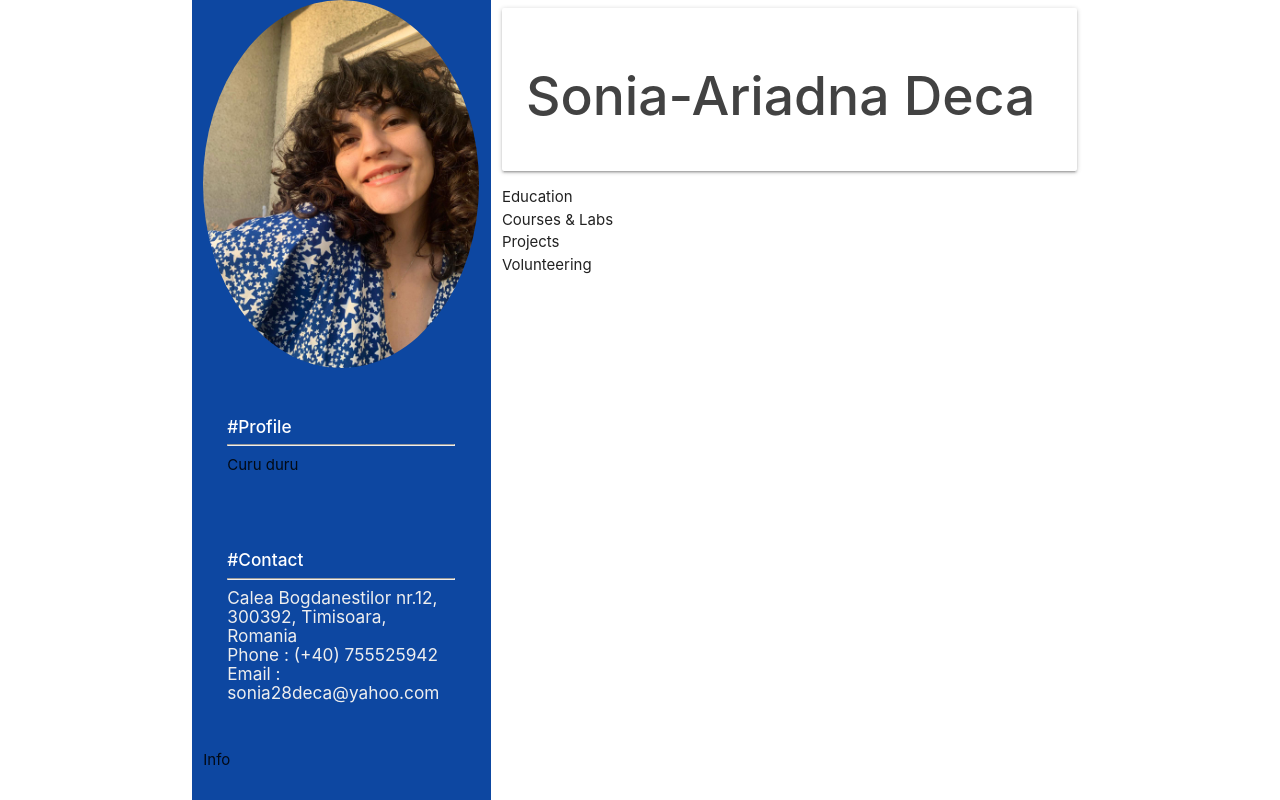
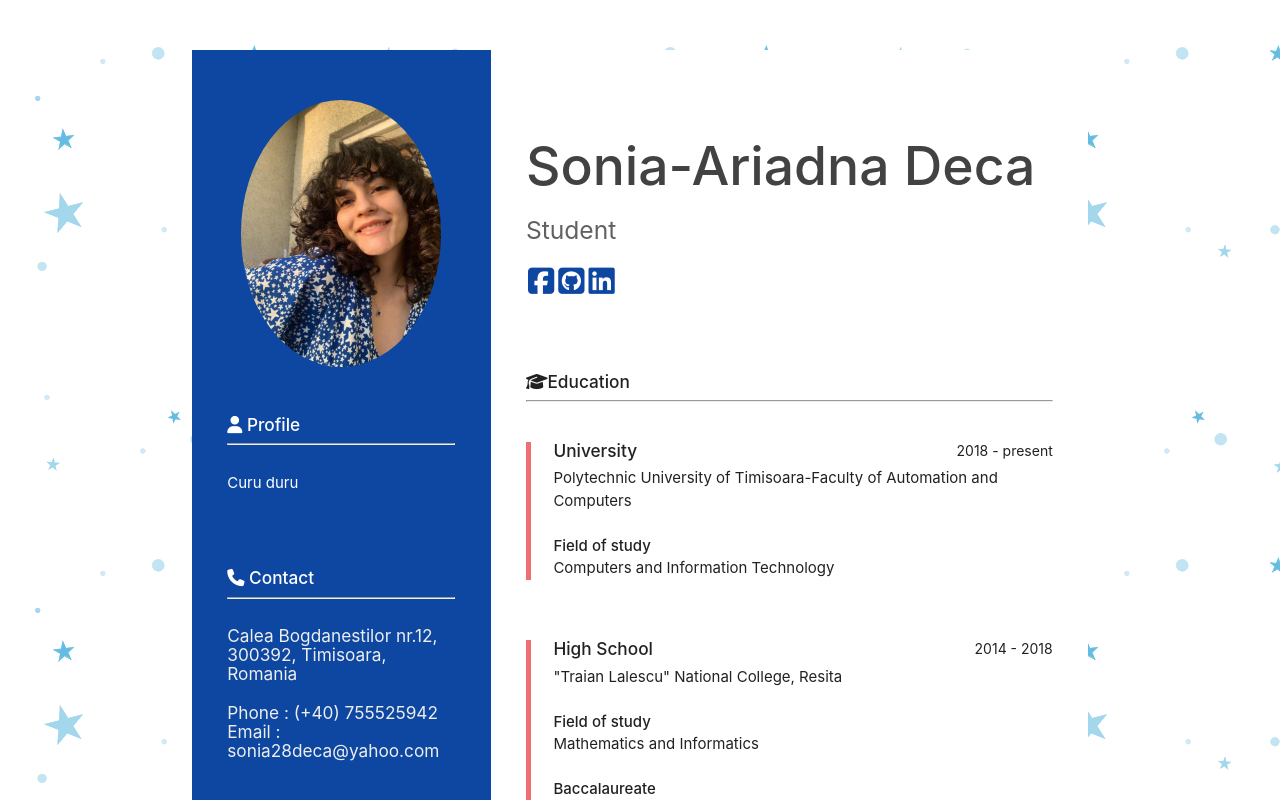
Before and after one commit to soniadeca28/cvReact, a React (Create React App) app: page / in a window 1280 px wide. Shown: the top 800 px of the page. Built offline with nearby package versions, Linux system fonts and the light colour scheme.

Commit message:
About + icons + background

```diff
--- a/src/App.css
+++ b/src/App.css
@@ -1,3 +1,107 @@
+.sameHeight{
+
+  display: flex;
+  flex-direction: row;
+  flex-flow: wrap;
+  justify-content: space-between;
+  align-items: stretch;
+
+}
+
+
+.wrap-content{
+
+  margin-top: 50px;
+  margin-bottom: 50px;
+
+}
+
+.avatarImg{
+
+  display: block;
+  margin: 0 auto;
+  margin-top: 50px;
+  max-width: 200px;
+
+}
+
+
+.social i{
+
+  padding:2px;
+  color: rgb(68,68,68);
+
+}
+
+.mt{
+
+  margin-top: 20px;
+
+}
+
+.pt{
+
+  padding-top: 20px;
+
+}
+
+h5{
+
+  font-size:30px;
+  padding-bottom: 10px;
+}
+
+
+h6 span{
+
+  float:right;
+  font-size: 14px;
+
+}
+
+@media only screen and (max-width : 992px){
+
+  .social i{
+
+    padding:2px;
+    color: #ffff;
+
+  }
+
+}
+
+
+@media only screen and (max-width: 420px){
+
+  h2{
+    font-size: 30px;
+  }
+  h5{
+    font-size: 18px;
+    padding-bottom: 10px;
+  }
+
+  h6{
+    padding-bottom: 15px;
+    line-height: 140%;
+  }
+
+  h6 strong{
+
+    display: block;
+
+  }
+
+  h6 span{
+
+    float: left;
+    font-size:90%;
+
+  }
+
+}
+
+
 .App {
   text-align: center;
 }
--- a/src/components/pages/Home.js
+++ b/src/components/pages/Home.js
@@ -20,14 +20,13 @@ class Home extends Component {
                     <div className="col s12 m12 l4 blue darken-4 sameHeight_child">
                         <Profile/>
                         <Contact/>
-                        <Info/>
                         <Digital/>
                         <Language/>
                         <Certificates/>
                         <Hobbies/>
 
                     </div>
-                    <div className="col s12 m12 l8 white sameHeight_child">
+                    <div className="col s12 m12 l8 white lighten-5 sameHeight_child">
                         <About/>
                         <Education/>
                         <Courses/>
--- a/src/components/pages/about/About.js
+++ b/src/components/pages/about/About.js
@@ -4,7 +4,7 @@ class About extends Component {
     render() {
         return (
             <div>
-                <div className=" card z-depth-o hide-on-med-and-down pt">
+                <div className="card z-depth-0 hide-on-med-and-down pt">
 
                     <div className="card-content social">
 
@@ -13,6 +13,20 @@ class About extends Component {
                         <strong>Sonia-Ariadna Deca</strong>
 
                     </h2>
+
+                        <h5 className="grey-text text-darken-2">Student</h5>
+
+                        <p className="solid">
+                            <a href="https://www.facebook.com/Sonii282312/" target="blank">
+                                <i className="fab blue-text text-darken-4 fa-facebook-square fa-2x"></i>
+                            </a>
+                            <a href="https://github.com/soniadeca28" target="blank">
+                                <i className="fab blue-text text-darken-4 fa-github-square fa-2x"></i>
+                            </a>
+                            <a className="item item-icon-right" href="https://www.linkedin.com/in/sonia-ariadna-deca-5649251bb/"
+                               target="blank">
+                                <i className="fab blue-text text-darken-4 text-lighten-1 fa-linkedin fa-2x"></i>
+                            </a></p>
 
                     </div>
 
--- a/src/components/pages/contact/Contact.js
+++ b/src/components/pages/contact/Contact.js
@@ -10,7 +10,9 @@ class Contact extends Component {
 
                         <h6 className="white-text">
 
-                            <strong>#Contact</strong>
+                            <i class="fas fa-solid fa-phone"></i>
+
+                            <strong> Contact</strong>
 
 
                     <hr/>
--- a/src/components/pages/education/Education.js
+++ b/src/components/pages/education/Education.js
@@ -4,7 +4,95 @@ class Education extends Component {
     render() {
         return (
             <div>
-                Education
+                <div className="card z-depth-0">
+
+                    <div className="card-content">
+
+                        <h6>
+
+                            <strong>
+
+                                <i class="fas fa-graduation-cap"></i>
+
+                                Education
+
+                            </strong>
+
+                        </h6>
+
+
+                        <hr/>
+
+                        <div className="row mt">
+                            <div className="col s12">
+                                <blockquote>
+                                    <h6 className="no-pad mt-bottom">
+                                        <strong>
+                                            University
+                                        </strong>
+                                        <span> 2018 - present </span>
+                                    </h6>
+                                    <p>Polytechnic University of Timisoara-Faculty of Automation and Computers</p>
+
+                                    <br/>
+
+                                    <p>
+                                        <strong>Field of study </strong>
+                                    </p>
+
+                                    <p>Computers and Information Technology</p>
+
+
+
+
+
+
+                                </blockquote>
+                            </div>
+                        </div>
+
+
+
+                        <div className="row mt">
+                            <div className="col s12">
+                                <blockquote>
+                                    <h6 className="no-pad mt-bottom">
+                                        <strong>
+                                            High School
+                                        </strong>
+                                        <span> 2014 - 2018  </span>
+                                    </h6>
+                                    <p>
+                                        "Traian Lalescu" National College, Resita
+                                    </p>
+
+                                    <br/>
+
+                                    <p>
+                                        <strong>Field of study </strong>
+                                    </p>
+
+                                    <p>Mathematics and Informatics</p>
+
+                                    <br/>
+
+                                    <p>
+                                        <strong>Baccalaureate</strong>
+                                    </p>
+
+                                    <p>Grade 10 out of 10 in Mathematics </p>
+                                    <p> Grade 9.5 out of 10 in Informatics</p>
+
+                                </blockquote>
+                            </div>
+                        </div>
+
+
+
+
+                    </div>
+
+                </div>
             </div>
         );
     }
--- a/src/components/pages/profile/Profile.js
+++ b/src/components/pages/profile/Profile.js
@@ -23,14 +23,14 @@ class Profile extends Component {
                         <p className="solid">
                             <a href="https://www.facebook.com/Sonii282312/" target="blank">
                                 <i className="fab white-text fa-facebook-square fa-2x"></i>
-                            </a></p>
+                            </a>
                         <a href="https://github.com/soniadeca28" target="blank">
                             <i className="fab white-text fa-github-square fa-2x"></i>
                         </a>
                         <a className="item item-icon-right" href="https://www.linkedin.com/in/sonia-ariadna-deca-5649251bb/"
                            target="blank">
                             <i className="fab white-text text-lighten-1 fa-linkedin fa-2x"></i>
-                        </a>
+                        </a></p>
                     </div>
                 </div>
                 <div className="card blue darken-4 z-depth-0">
@@ -38,14 +38,22 @@ class Profile extends Component {
                 <div className="card-content">
                     <h6 className="white-text">
 
-                        <strong>#Profile</strong>
+                        <i className="fas fa-solid fa-user"></i>
+
+                        <strong> Profile</strong>
 
                     </h6>
 
                     <hr/>
 
-                    <p className="white-text text-lighten-3 pt"></p>
+                    <p className="white-text text-lighten-3 pt">
+
                         Curu duru
+
+                    </p>
+
+
+
                 </div>
 
 
--- a/src/index.css
+++ b/src/index.css
@@ -1,13 +1,6 @@
-body {
-  margin: 0;
-  font-family: -apple-system, BlinkMacSystemFont, 'Segoe UI', 'Roboto', 'Oxygen',
-    'Ubuntu', 'Cantarell', 'Fira Sans', 'Droid Sans', 'Helvetica Neue',
-    sans-serif;
-  -webkit-font-smoothing: antialiased;
-  -moz-osx-font-smoothing: grayscale;
+body{
+
+  background-color:darkblue;
+  background : url("components/images/stelute.png");
+
 }
-
-code {
-  font-family: source-code-pro, Menlo, Monaco, Consolas, 'Courier New',
-    monospace;
-}
```
Also changed, not shown: src/components/images/stelute.png (added).
